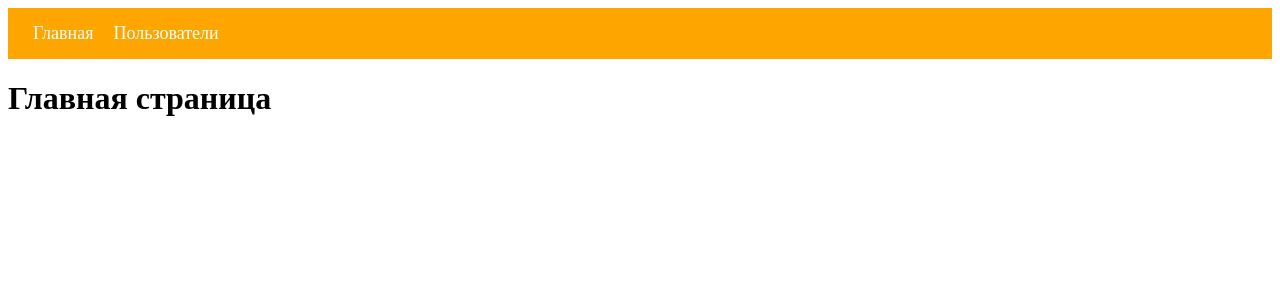
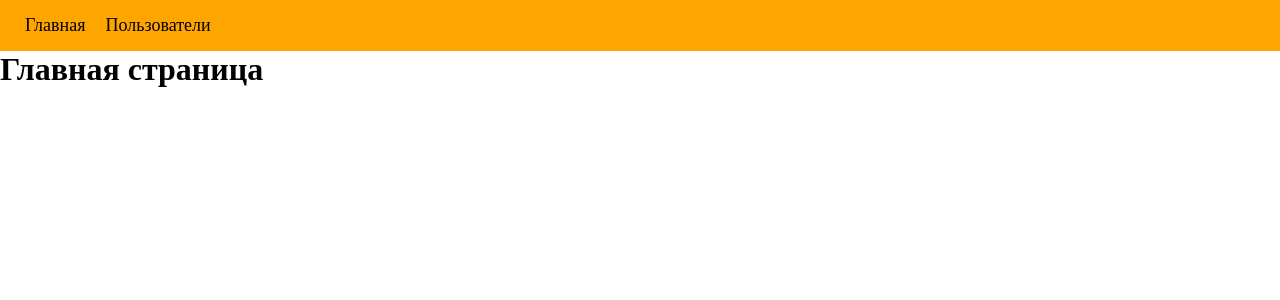
Before and after one commit to h4rb4rd/next-app, a Next.js app: page / in a window 1280 px wide. Shown: the top 300 px of the page. Built offline with nearby package versions, Linux system fonts and the light colour scheme.

Commit message:
feat: add styles

```diff
--- /dev/null
+++ b/components/A.js
@@ -0,0 +1,10 @@
+import Link from 'next/link'
+import styles from '../styles/A.module.css'
+
+export default function A({ href, text }) {
+	return (
+		<Link href={href}>
+			<a className={styles.link}>{text}</a>
+		</Link>
+	)
+}
--- a/package.json
+++ b/package.json
@@ -20,6 +20,7 @@
 	"dependencies": {
 		"next": "^12.1.5",
 		"react": "^18.0.0",
-		"react-dom": "^18.0.0"
+		"react-dom": "^18.0.0",
+		"sass": "^1.50.1"
 	}
 }
--- /dev/null
+++ b/pages/_app.js
@@ -0,0 +1,5 @@
+import '../styles/global.css'
+
+export default function MyApp({ Component, pageProps }) {
+	return <Component {...pageProps} />
+}
--- a/pages/index.js
+++ b/pages/index.js
@@ -1,15 +1,13 @@
 import Link from 'next/link'
+
+import A from '../components/A'
 
 const Index = () => {
 	return (
 		<div>
 			<div className='navbar'>
-				<Link href='/'>
-					<a className='link'>Главная</a>
-				</Link>
-				<Link href='/users'>
-					<a className='link'>Пользователи</a>
-				</Link>
+				<A href='/' text='Главная' />
+				<A href='/users' text='Пользователи' />
 			</div>
 			<h1>Главная страница</h1>
 			<style jsx>{`
@@ -17,12 +15,6 @@ const Index = () => {
 					background: orange;
 					padding: 15px;
 				}
-				.link {
-					text-decoration: none;
-					color: white;
-					font-size: 18px;
-					margin: 10px;
-				}
 			`}</style>
 		</div>
 	)
--- a/pages/users.js
+++ b/pages/users.js
@@ -1,5 +1,7 @@
 import { useState } from 'react'
 import Link from 'next/link'
+
+import A from '../components/A'
 
 const initialUsers = [
 	{ id: 1, name: 'Пользователь 1' },
@@ -14,9 +16,7 @@ const Users = () => {
 			<ul>
 				{users.map(({ name, id }) => (
 					<li key={id}>
-						<Link href={`/users/${id}`}>
-							<a>{name}</a>
-						</Link>
+						<A href={`/users/${id}`} text={name} />
 					</li>
 				))}
 			</ul>
--- /dev/null
+++ b/styles/A.module.css
@@ -0,0 +1,6 @@
+.link {
+	text-decoration: none;
+	color: #000;
+	font-size: 18px;
+	margin: 10px;
+}
--- /dev/null
+++ b/styles/global.css
@@ -0,0 +1,5 @@
+* {
+	margin: 0;
+	padding: 0;
+	box-sizing: border-box;
+}
--- /dev/null
+++ b/styles/user.module.scss
@@ -0,0 +1,5 @@
+.user {
+	h1 {
+		color: red;
+	}
+}
```
Also changed, not shown: pages/users/[id].js (+8 -2 lines), 1 other file (tests, documents, lock files or other folders).
